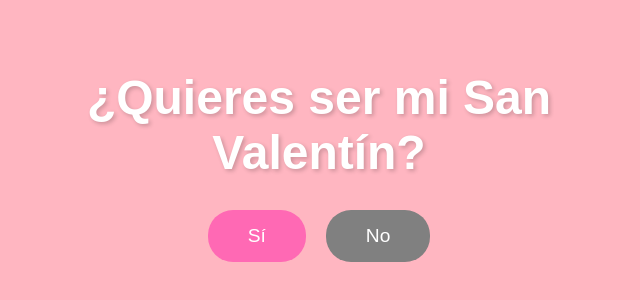
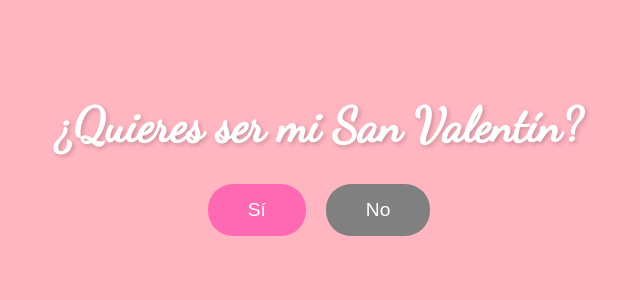
Before and after one commit to cesarepavon-hub/valentine, a plain HTML site: page index.html in a window 1280 px wide. Shown: the part 250-550 px from the top of the page, without its empty margins (321-961 px from the left). Drawn offline with Linux system fonts and the light colour scheme.

Commit message:
Update index.html

```diff
--- a/index.html
+++ b/index.html
@@ -4,6 +4,8 @@
     <meta charset="UTF-8">
     <meta name="viewport" content="width=device-width, initial-scale=1.0">
     <title>San Valentín</title>
+    <!-- Agregando fuentes de Google -->
+    <link href="https://fonts.googleapis.com/css2?family=Dancing+Script&family=Pacifico&family=Montserrat:wght@400;700&display=swap" rel="stylesheet">
     <style>
         body {
             background-color: #FFB6C1;
@@ -12,7 +14,7 @@
             display: flex;
             justify-content: center;
             align-items: center;
-            font-family: 'Arial', sans-serif;
+            font-family: 'Montserrat', sans-serif;
         }
 
         .container {
@@ -24,6 +26,7 @@
 
         h1 {
             color: white;
+            font-family: 'Dancing Script', cursive;
             font-size: 3em;
             text-shadow: 2px 2px 4px rgba(0, 0, 0, 0.2);
             margin-bottom: 30px;
```
